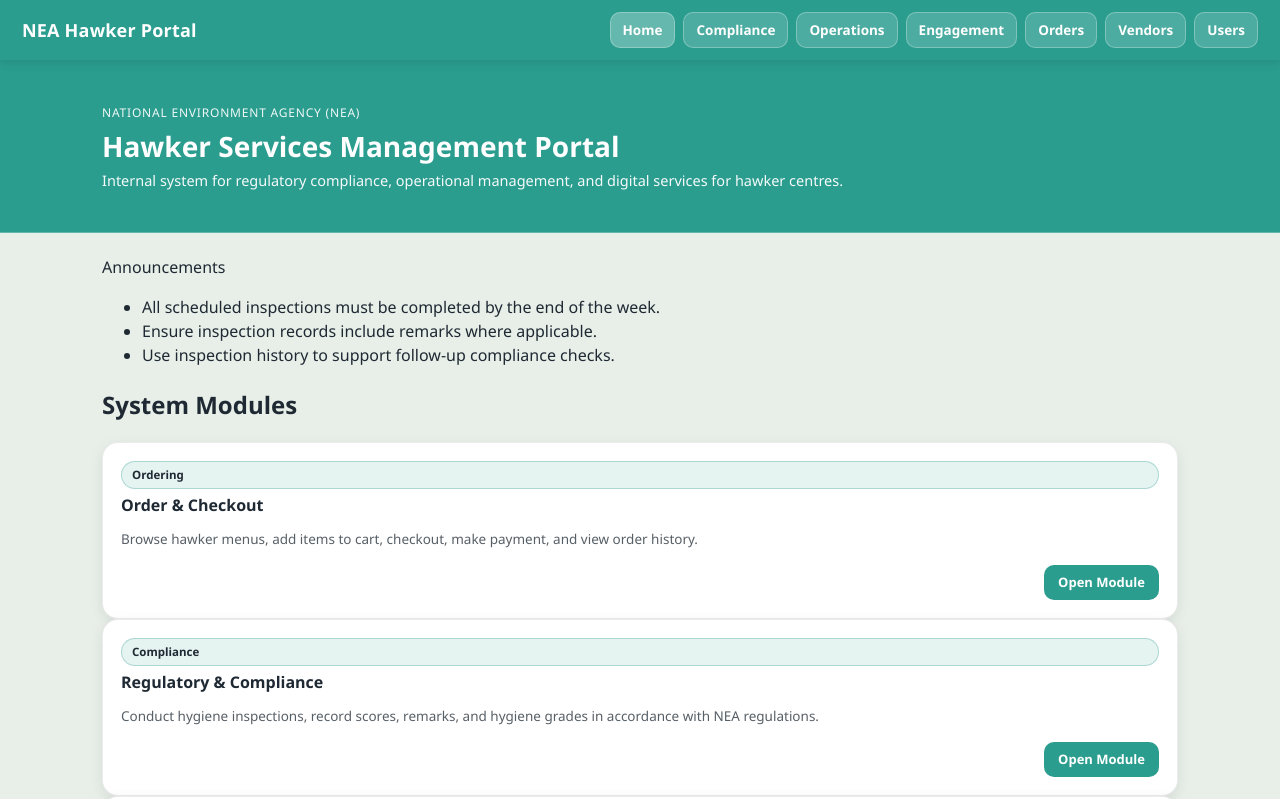
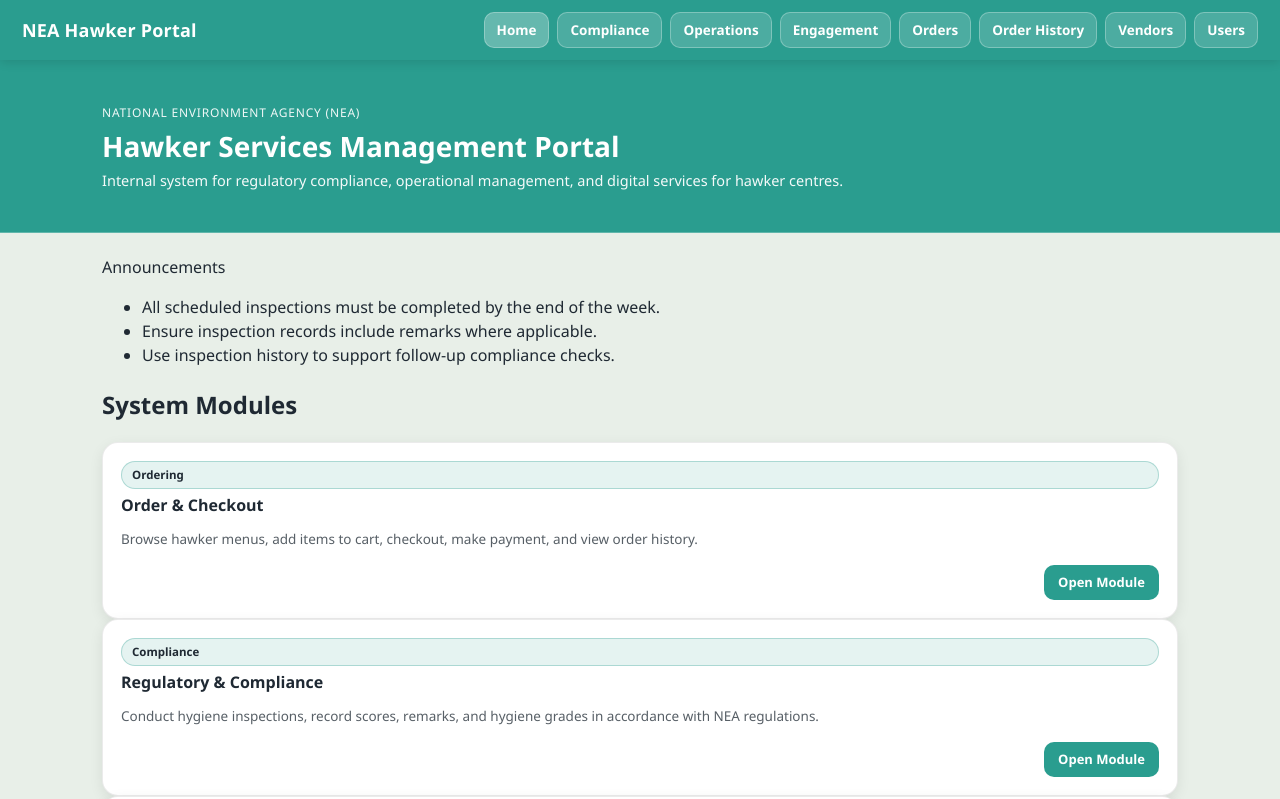
Before and after one commit to Lim-ZiYing/FED-ASG, a plain HTML site: page Main.html in a window 1280 px wide. Shown: the top 799 px of the page. Drawn offline with Linux system fonts and the light colour scheme.

Commit message:
orderhistory add to the navigation bar

```diff
--- a/shared/navbar.html
+++ b/shared/navbar.html
@@ -10,6 +10,7 @@
 
 
         <a class="nav-btn" href="/Order%20and%20checkout%20(sy)/menu.html">Orders</a>
+        <a class="nav-btn" href="/Order%20and%20checkout%20(sy)/orderhistory.html">Order History</a>
 
         <a class="nav-btn" href="/Vendor Management (lc)/index.html">Vendors</a>
         <a class="nav-btn" href="/User Account Management(lc)/index.html">Users</a>
```
